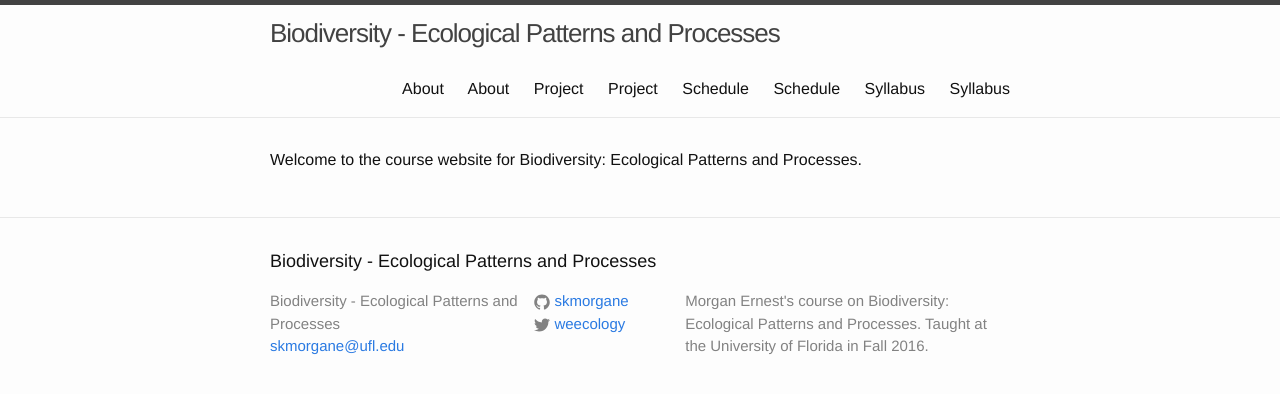
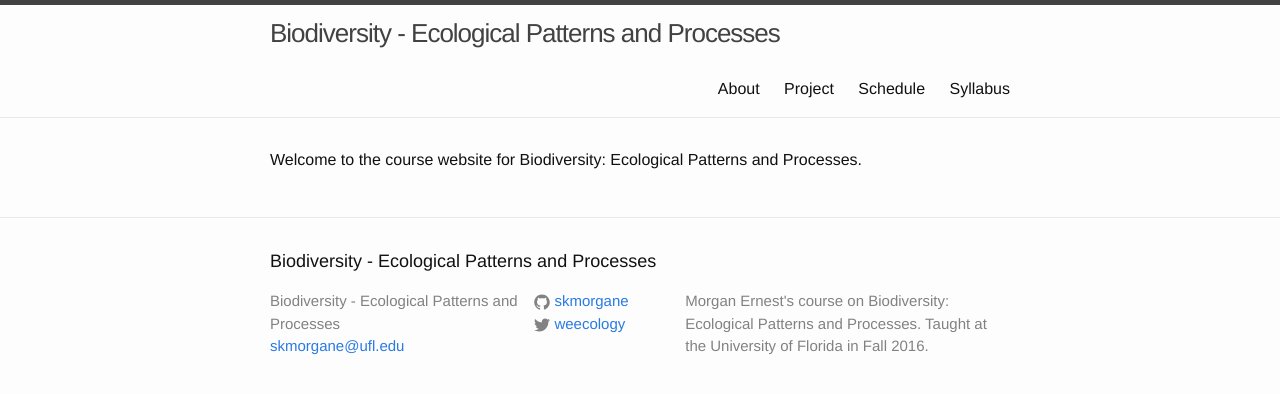
Before and after one commit to skmorgane/biodiversity-course, a Jekyll site: the page built from index.md, in a window 1280 px wide. Shown: the top 394 px of the page. Built offline with Jekyll 4.4.1, drawn with Linux system fonts in a browser that asks for light colours.

Commit message:
Stop nav bar showing two of each link

```diff
--- a/_includes/header.html
+++ b/_includes/header.html
@@ -16,7 +16,6 @@
       <div class="trigger">
         {% for my_page in site.pages %}
           {% if my_page.layout == "page" %}
-            <a class="page-link" href="{{ my_page.url | prepend: site.baseurl }}">{{ my_page.title }}</a>
             {% if my_page.title %}
               <a class="page-link" href="{{ my_page.url | prepend: site.baseurl }}">{{ my_page.title }}</a>
             {% endif %}
```
